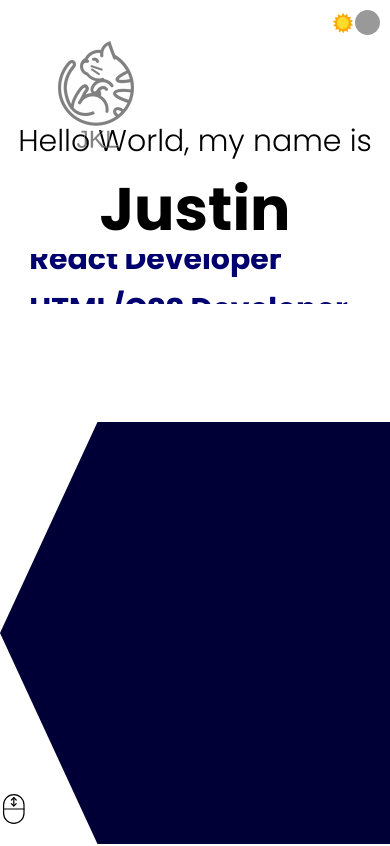
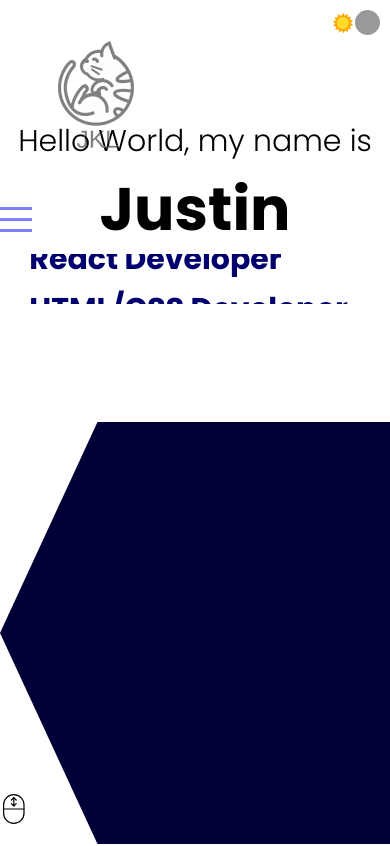
Before and after one commit to justinklam/portfolio, a React (Create React App) app: page / in a window 390 px wide. Shown: the top 846 px of the page. Built offline with nearby package versions, Linux system fonts and the light colour scheme.

Commit message:
add in CSS for hamburger style menu

```diff
--- a/src/components/topNav/topNav.css
+++ b/src/components/topNav/topNav.css
@@ -13,3 +13,19 @@
   align-items: center;
   justify-content: space-between
 }
+
+.hamburger {
+  width: 32px;
+  height: 25px;
+  display: flex;
+  flex-direction: column;
+  justify-content: space-between;
+  cursor: pointer;
+  /* background-color: blue; */
+}
+
+.hamburger > span {
+  width: 100%;
+  height: 3px;
+  background-color: blue;
+}
```
